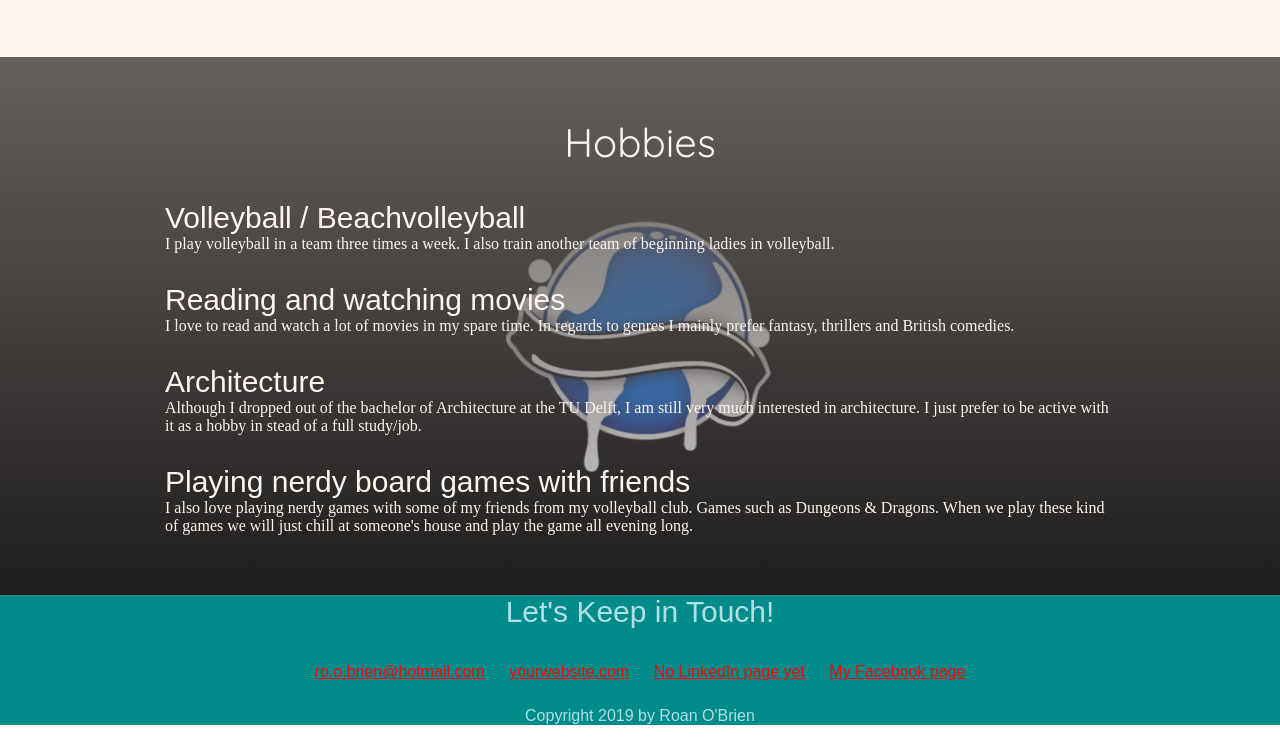
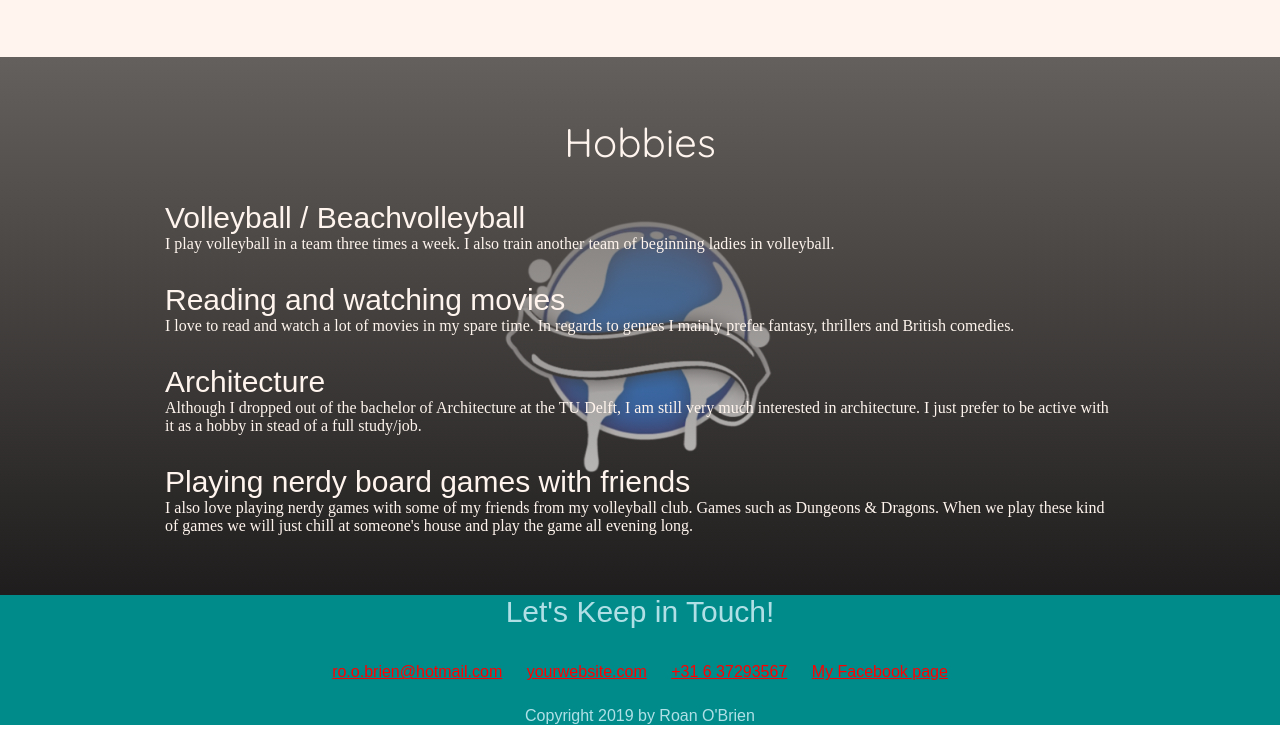
Before and after one commit to UXDSkillslab1718/4-final-assignment-challenge-RoanOBrien, a plain HTML site: page index.html in a window 1280 px wide. Shown: the part 1687-2428 px from the top of the page. Drawn offline with Linux system fonts and the light colour scheme; a web font is replaced by a local one.

Commit message:
final stuff before deadline

```diff
--- a/index.html
+++ b/index.html
@@ -162,7 +162,7 @@
         <div class="contact-info">
             <a href="mailto:ro.o.brien@hotmail.com">ro.o.brien@hotmail.com</a>
             <a href="http://yourwebsite.com" target="_blank">yourwebsite.com</a>
-            <a href="#" target="_blank">No LinkedIn page yet</a>
+            <a href="tel:+31637293567">+31 6 37293567</a>
             <a href="https://www.facebook.com/robo1357" target="_blank">My Facebook page</a>
         </div>
 
```
